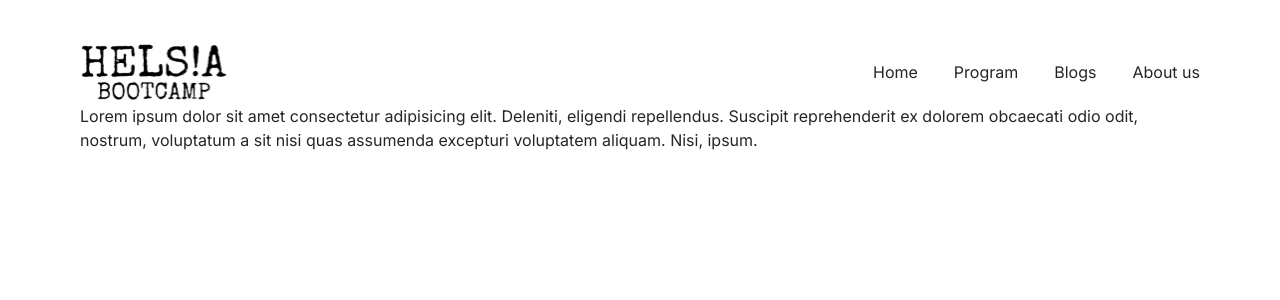
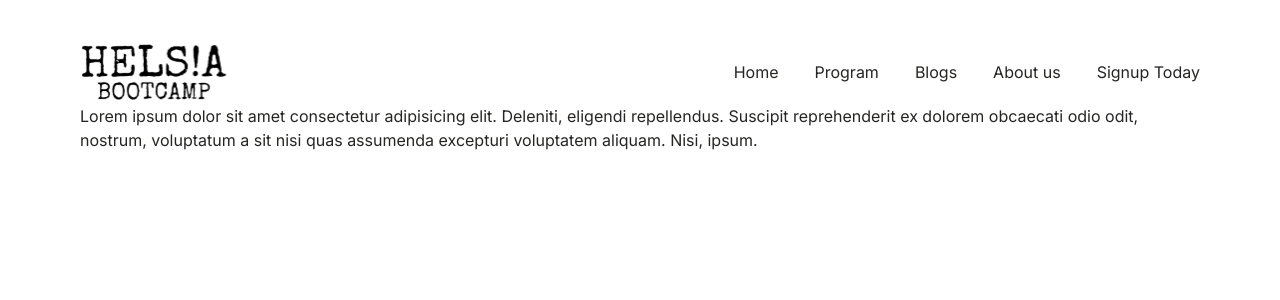
Before and after one commit to sohanemon/helsia-bootcamp, a Next.js app: page / in a window 1280 px wide. Shown: the top 300 px of the page. Built offline with nearby package versions, Linux system fonts and the light colour scheme.

Commit message:
Jun 14, 2023, 3:51 PM

```diff
--- a/src/components/navbar.tsx
+++ b/src/components/navbar.tsx
@@ -1,4 +1,5 @@
 import Image from 'next/image';
+import Button from './button';
 
 export default function Navbar() {
   return (
@@ -10,6 +11,7 @@ export default function Navbar() {
             {el}
           </li>
         ))}
+        <Button>Signup Today</Button>
       </ul>
     </nav>
   );
```
